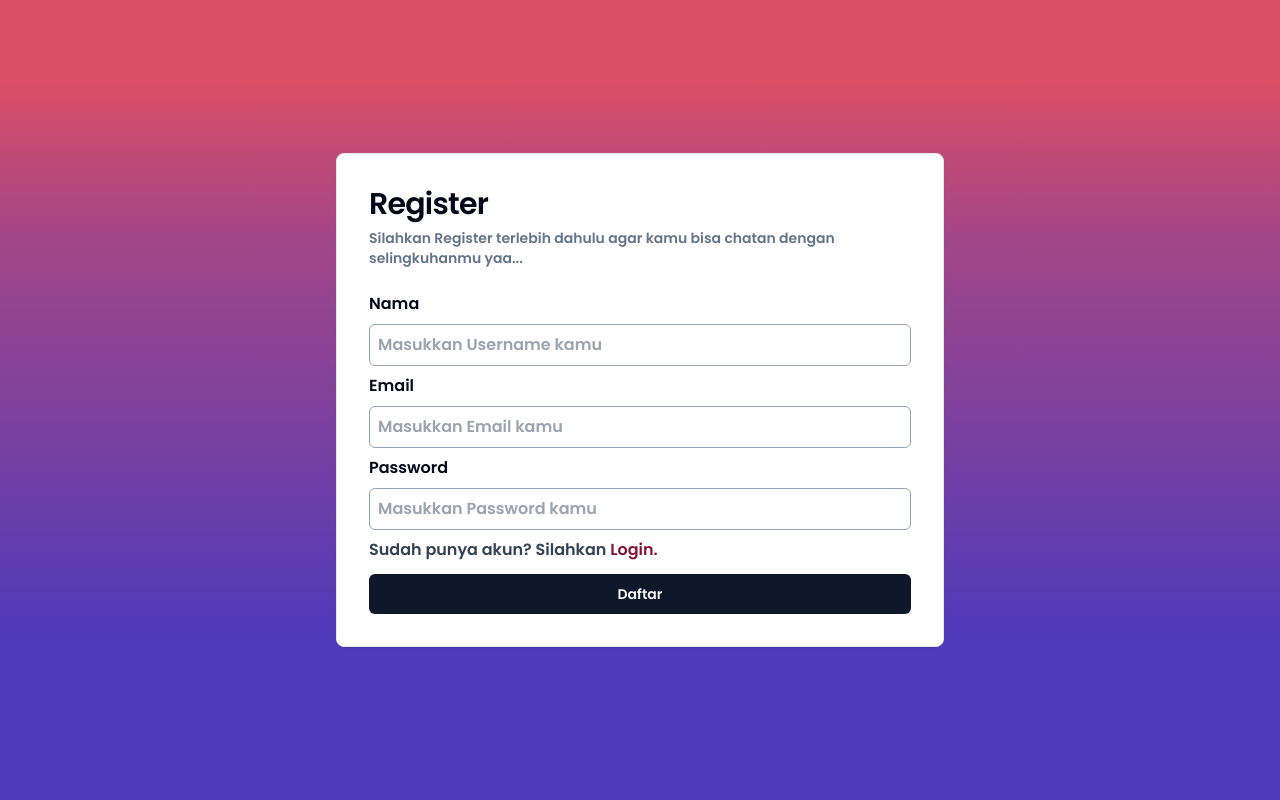
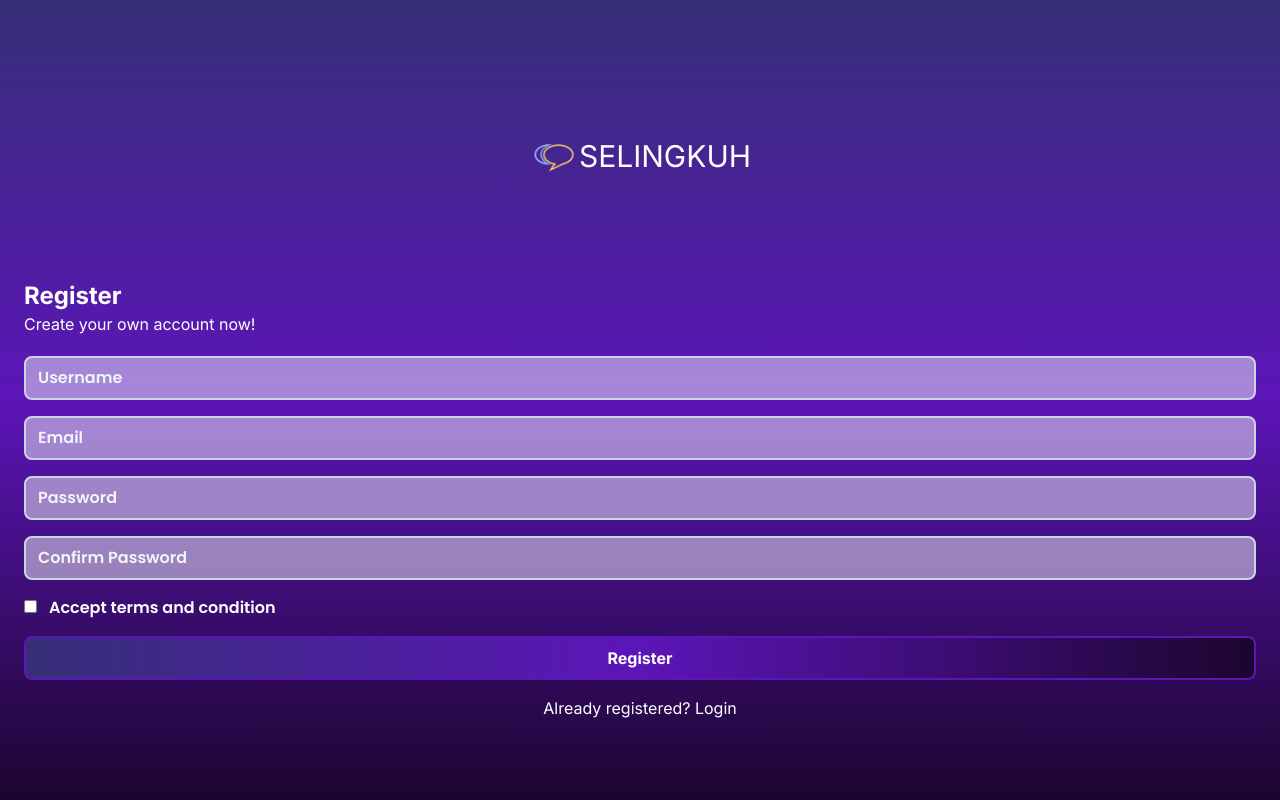
Before and after one commit to Skilvul-KM4-FE8/selingkuh-ts, a Next.js app: page /register in a window 1280 px wide. Built offline with nearby package versions, Linux system fonts and the light colour scheme.

Commit message:
add new front end and some class in register page

```diff
--- a/src/app/globals.css
+++ b/src/app/globals.css
@@ -1,3 +1,6 @@
+@import url('https://fonts.googleapis.com/css2?family=Inter:wght@400;500;600;700&display=swap');
+
+
 @tailwind base;
 @tailwind components;
 @tailwind utilities;
@@ -97,6 +100,7 @@
   }
   body {
     @apply bg-background text-foreground;
+      font-family: 'Inter', sans-serif;
   }
 }
 
@@ -112,4 +116,12 @@
   .btn-selingkuh {
     @apply border border-white bg-gradient-to-r from-blue-500 to-red-500 text-white   rounded-lg font-medium focus:ring ring-black ring-opacity-10 gradient element-to-rotate;
   }
+
+  .bg-selingkuh-dark {
+    @apply bg-gradient-to-b from-[#362F78] via-[#5C15B8] to-[#1C052E]
+  }
+
+  .btn-selingkuh-dark {
+    @apply bg-gradient-to-r from-[#362F78] via-[#5C15B8] to-[#1C052E] border-2 border-[#5C15B8]
+  }
 }
--- a/src/app/register/page.tsx
+++ b/src/app/register/page.tsx
@@ -7,6 +7,8 @@ import { registerUserInterface, responseRegister } from "../interfaces/userInter
 import { useMutation } from "@tanstack/react-query";
 import { registerUser } from "@/api/register";
 import { stringify } from "querystring";
+import Image from "next/image";
+import selingkuhLogo from "./../../images/selingkuh_logo.png"
 
 
 const Register:FC = () => {
@@ -16,6 +18,8 @@ const Register:FC = () => {
         password: "",
         email: "",
     });
+
+    const [check, setCheck] = useState<boolean>(false);
 
     // const newAccount = {
     //     username: account.username,
@@ -56,6 +60,10 @@ const Register:FC = () => {
 
     })
 
+    const handleCheck = ()=> {
+        setCheck(!check)
+    }
+
     // const registerUserDirect = async (account: registerUserInterface) => {
     //     try {
     //       const response = await fetch("/api/register", {
@@ -95,37 +103,39 @@ const Register:FC = () => {
 
 
     return (
-        <div className="bg-gradient-to-b from-[#DB4E66] from-10% via-[#A24688] via-30% to-[#4E3ABA] to-80%">
-            <div className="md:container md:mx-auto px-4 flex justify-center items-center h-screen">
-                <Card className="lg:w-6/12 sm:w-screen p-2">
-                    <CardHeader>
-                        <CardTitle className="text-3xl">Register</CardTitle>
-                        <CardDescription>Silahkan Register terlebih dahulu agar kamu bisa chatan dengan selingkuhanmu yaa...</CardDescription>
-                    </CardHeader>
-                    <CardContent>
-                        <form>
-                            <div className="flex gap-2 flex-col mb-2">
-                                <p className="font-medium">Nama</p>
-                                {/* <input type="text" placeholder="Masukkan Username kamu" onChange={e => handleChange(e)} name="username" className="border border-slate-400 px-2 py-2 rounded-md" /> */}
-                                <input type="text" placeholder="Masukkan Username kamu" onChange={e => handleChange(e)} value={account.username} name="username" className="border border-slate-400 px-2 py-2 rounded-md" />
+        <div className="bg-selingkuh-dark w-screen">
+            <div className="flex justify-center items-center h-screen flex-col ">
+                <div className="h-1/4 flex justify-center items-center sm:w-screen">
+                    {/* <div className=""> */}
+                        <Image src={selingkuhLogo} alt="Selingkuh Logo" width={50} height={50} />
+                        <p className="text-white font-inter fw-semibold text-[30px]">SELINGKUH</p>
+                    {/* </div> */}
+                {/* <img src="/src/images/selingkuh_logo.png" alt="" className="w-5 h-5"/> */}
+                </div>
+
+                <div className="inline-block w-screen p-6 sm:w-screen">
+                    <form>
+                        <div className="font-inter mb-5">
+                            <p className="font-extrabold text-white text-2xl">Register</p>
+                            <p className="text-white">Create your own account now!</p>
+                        </div>
+                        <div className="flex flex-col gap-4">
+                            <input type="text" placeholder="Username" className="px-3 py-2 rounded-lg border-2 text-slate-100 placeholder:text-slate-100 border-[#CBD5E1] bg-slate-100 bg-opacity-50" />
+                            <input type="email" placeholder="Email" className="px-3 py-2 rounded-lg border-2 text-slate-100 placeholder:text-slate-100 border-[#CBD5E1] bg-slate-100 bg-opacity-50" />
+                            <input type="password" placeholder="Password" className="px-3 py-2 rounded-lg border-2 text-slate-100 placeholder:text-slate-100 border-[#CBD5E1] bg-slate-100 bg-opacity-50" />
+                            <input type="password" placeholder="Confirm Password" className="px-3 py-2 rounded-lg border-2 text-slate-100 placeholder:text-slate-100 border-[#CBD5E1] bg-slate-100 bg-opacity-50" />
+                            <label className="text-white" htmlFor="accept_terms"><input type="checkbox" className="me-3 leading-3 border-0" name="accept_terms" id="accept_terms" onClick={handleCheck} />Accept terms and condition</label>
+                            {/* <p className="text-white">{check.toString()}</p> */}
+                            <button className="text-white font-extrabold font-inter w-[100%] py-2 rounded-lg btn-selingkuh-dark">Register</button>
+                            <div>
+                                <p className="font-inter text-white text-center">Already registered? Login</p>
                             </div>
-                            <div className="flex gap-2 flex-col mb-2">
-                                <p className="font-medium">Email</p>
-                                {/* <input type="email" placeholder="Masukkan Email kamu" onChange={e => handleChange(e)} name="email"  className="border border-slate-400 px-2 py-2 rounded-md" /> */}
-                                <input type="email" placeholder="Masukkan Email kamu" onChange={e => handleChange(e)} value={account.email} name="email"  className="border border-slate-400 px-2 py-2 rounded-md" />
-                            </div>
-                            <div className="flex gap-2 flex-col mb-2">
-                                <p className="font-medium">Password</p>
-                                <input type="password" placeholder="Masukkan Password kamu" onChange={e => handleChange(e)} value={account.password} name="password" className="border border-slate-400 px-2 py-2 rounded-md" />
-                                {/* <input type="password" placeholder="Masukkan Password kamu" onChange={e => handleChange(e)} name="password" className="border border-slate-400 px-2 py-2 rounded-md" /> */}
-                            </div>
-                            <p className="text-slate-700">Sudah punya akun? Silahkan <Link href={"/login"} className="text-rose-900 hover:font-bold hover:text-blue-800 hover:underline"> Login.</Link></p>
-                            <Button className="mt-3 px-7 w-full" onClick={async (e) => {e.preventDefault(); handleSubmit.mutateAsync(account)}} disabled={handleSubmit.isPending} >Daftar</Button>
-                            <p>{ handleSubmit.isSuccess ? 'Register Sukses' : null }</p>
-                            <p className="text-red-500">{ handleSubmit.isError ? 'Failed to post data' : null }</p>
-                        </form>
-                    </CardContent>
-                </Card>
+                        </div>
+                    </form>
+                </div>
+
+
+
             </div>
         </div>
     )
--- a/tailwind.config.ts
+++ b/tailwind.config.ts
@@ -21,6 +21,7 @@ const config = {
     extend: {
       fontFamily: {
         sans: ["var(--font-sans)", ...fontFamily.sans],
+        inter: ['Inter', 'sans-serif'],
       },
 
       colors: {
```
Also changed, not shown: src/app/register/selingkuh.png (added), src/images/selingkuh_logo.png (added).
